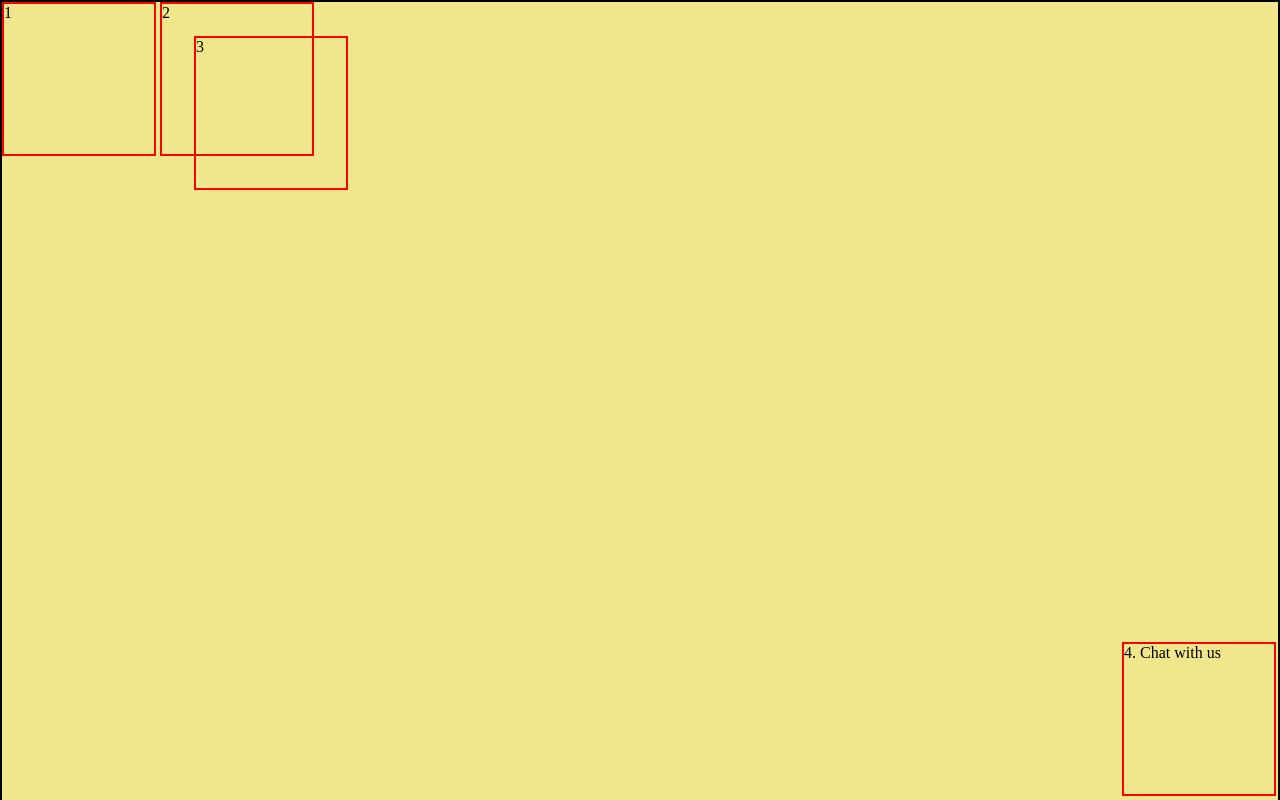
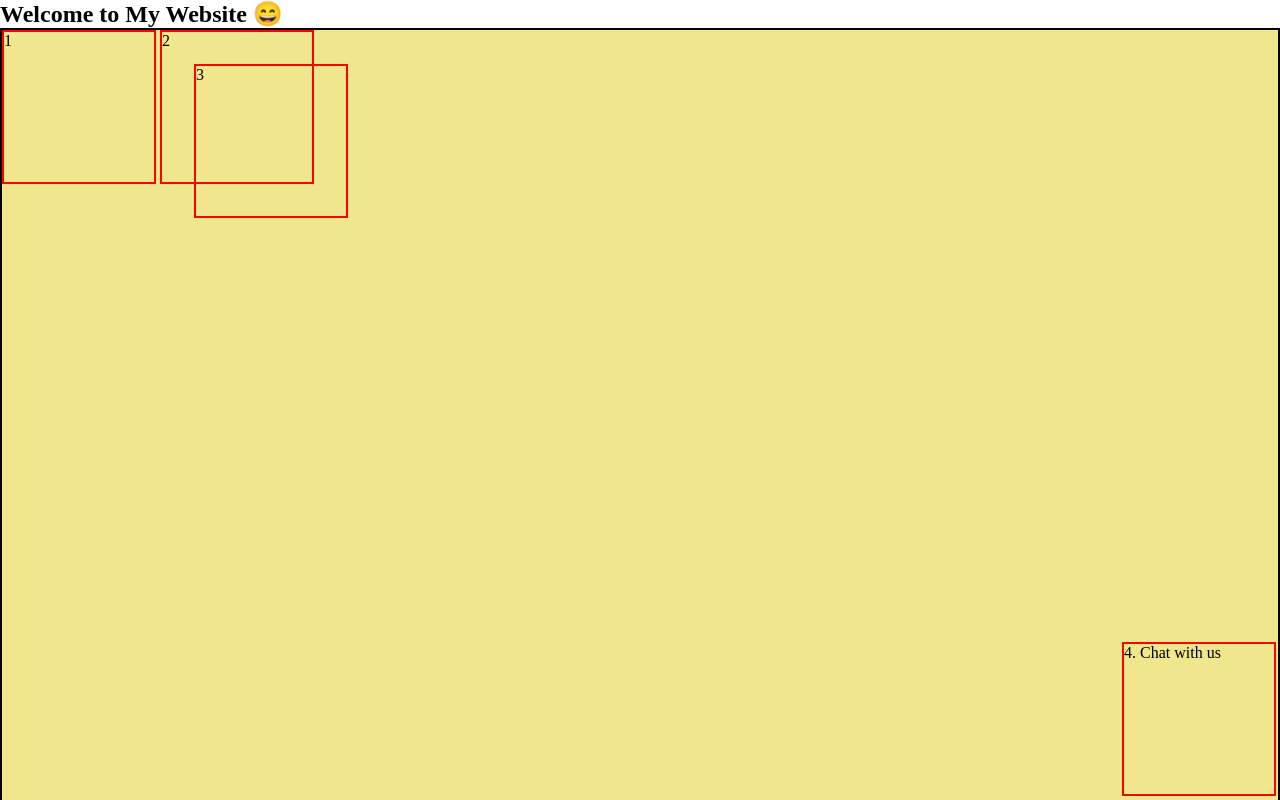
Before and after one commit to sounak999/Web-Dev-Everyday, a plain HTML site: page Day 8/2. CSS Positions.html in a window 1280 px wide. Shown: the top 800 px of the page. Drawn offline with Linux system fonts and the light colour scheme.

Commit message:
little bit modifications

```diff
--- a/Day 8/2. CSS Positions.html
+++ b/Day 8/2. CSS Positions.html
@@ -53,6 +53,7 @@
 </head>
 
 <body>
+    <h2> Welcome to My Website &#128516 </h2>
     <div class="container">
         <div class="box" id="box1">1</div>
         <div class="box" id="box2">2</div>
```
